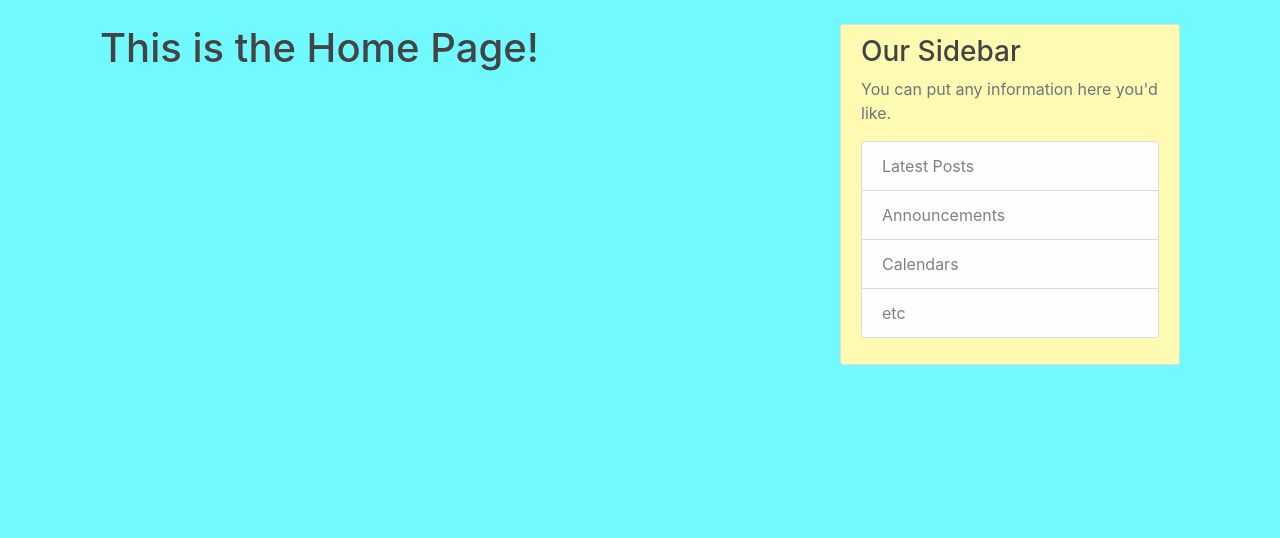
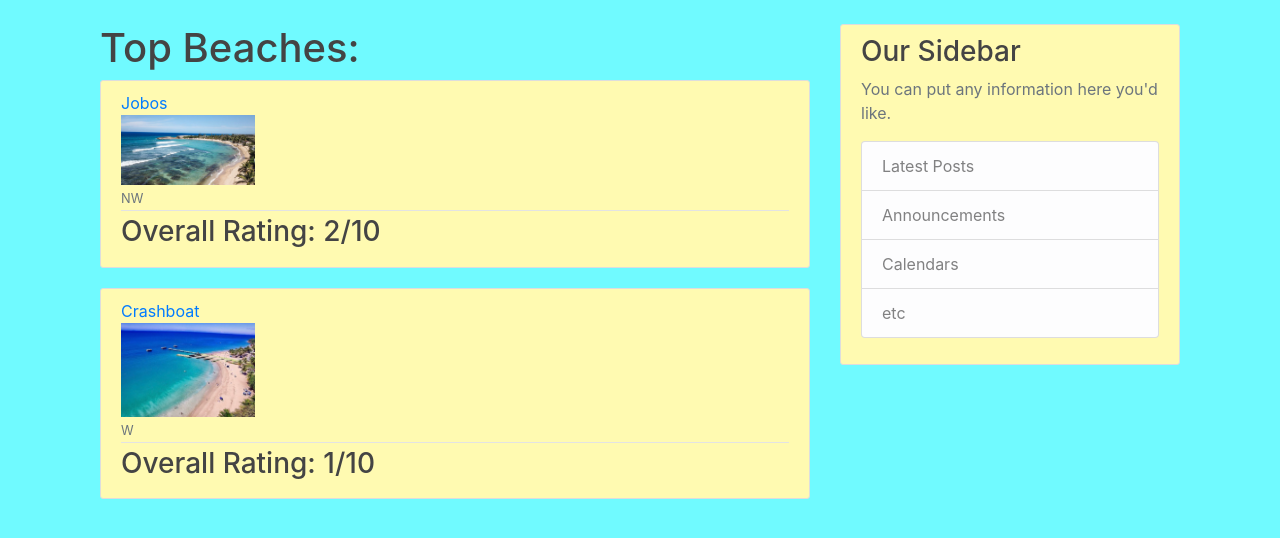
Before and after one commit to uprm-inso-4101-2021-2022-s1/semester-project-team-13, a Django app: page / in a window 1280 px wide. Shown: the part 56-594 px from the top of the page. Run offline with Django 3.2, Linux system fonts and the light colour scheme; data comes from the database, SQL or seed files in the repository; both versions use the stored data as it was after the commit; some libraries are stand-ins or nearby versions.

Commit message:
Home page can now access backend, imgs added

```diff
--- a/beach/models.py
+++ b/beach/models.py
@@ -21,7 +21,7 @@ CHOICE_REGIONS = (
 
 class Beach(models.Model):
     name = models.CharField(max_length = 60)
-    #img = models.ImageField()
+    img = models.ImageField(upload_to='beach_pic', null = True)
 
     region = models.CharField(max_length = 2, choices=CHOICE_REGIONS) # N, NE, E, SE, S, SW, W, NW
     #Ratings
@@ -31,7 +31,7 @@ class Beach(models.Model):
 
 
 class Profile(models.Model):
-    img = models.ImageField(upload_to='profile_pic', default='default_user_pic.jpg')
+    img = models.ImageField(upload_to='media/profile_pic', default='default_user_pic.jpg')
     date_created = models.DateTimeField(default = timezone.now)
     user = models.ForeignKey(User, on_delete = models.CASCADE)
     bio = models.TextField(max_length=500, blank = True)
--- a/home/urls.py
+++ b/home/urls.py
@@ -5,4 +5,5 @@ from . import views
 #URLConf
 urlpatterns = [
     path('', views.home),
+
 ]
--- a/home/views.py
+++ b/home/views.py
@@ -1,7 +1,13 @@
 from django.shortcuts import render
+from beach.models import Comment, Beach, Rating
 # Views are like request handlers.
 # Can map URL's to views.
 # Create your views here.
 
 def home(request):
-    return render(request, 'home/home.html')
+    context = {
+        #sort by overall beach rating
+        'topOverallRatings' : Rating.objects.order_by('-overall')
+
+    }
+    return render(request, 'home/home.html', context)
--- a/knowthebeaches/urls.py
+++ b/knowthebeaches/urls.py
@@ -15,6 +15,8 @@ Including another URLconf
 """
 from django.contrib import admin
 from django.urls import path, include
+from django.conf import settings
+from django.conf.urls.static import static
 
 urlpatterns = [
 
@@ -28,3 +30,5 @@ urlpatterns = [
 
     #path('profile/', include('profile.urls'))
 ]
+#adds image urls
+urlpatterns += static(settings.MEDIA_URL,document_root=settings.MEDIA_ROOT)
--- a/templates/home/home.html
+++ b/templates/home/home.html
@@ -1,5 +1,23 @@
 {% extends "base.html" %}
 
 {% block content %}
-<h1>This is the Home Page!</h1>
+<h1>Top Beaches: </h1>
+
+<div>
+    {% for topRating in topOverallRatings %}
+    <article class="media content-section">
+        <div class="media-body">
+          <div class="article-metadata">
+            <a class="mr-2" href="beach/{{topRating.beach.name}}">{{ topRating.beach.name | title}}</a>
+            <div>
+                <img src="media/{{topRating.beach.img}}" alt="image not found" width="20%">
+            </div>
+            <small class="text-muted">{{ topRating.beach.region }}</small>
+          </div>
+          <h3><a class="article-title" href="#">Overall Rating: {{ topRating.overall }}/10</a></h3>
+        </div>
+      </article>
+  {% endfor %}
+</div>
+
 {% endblock content %}
```
Also changed, not shown: beach/migrations/0016_auto_20211027_1624.py (added), beach/migrations/0017_alter_profile_img.py (added), db.sqlite3, media/beach_pic/crashboat.jpg (added), media/beach_pic/jobos.jpg (added).
